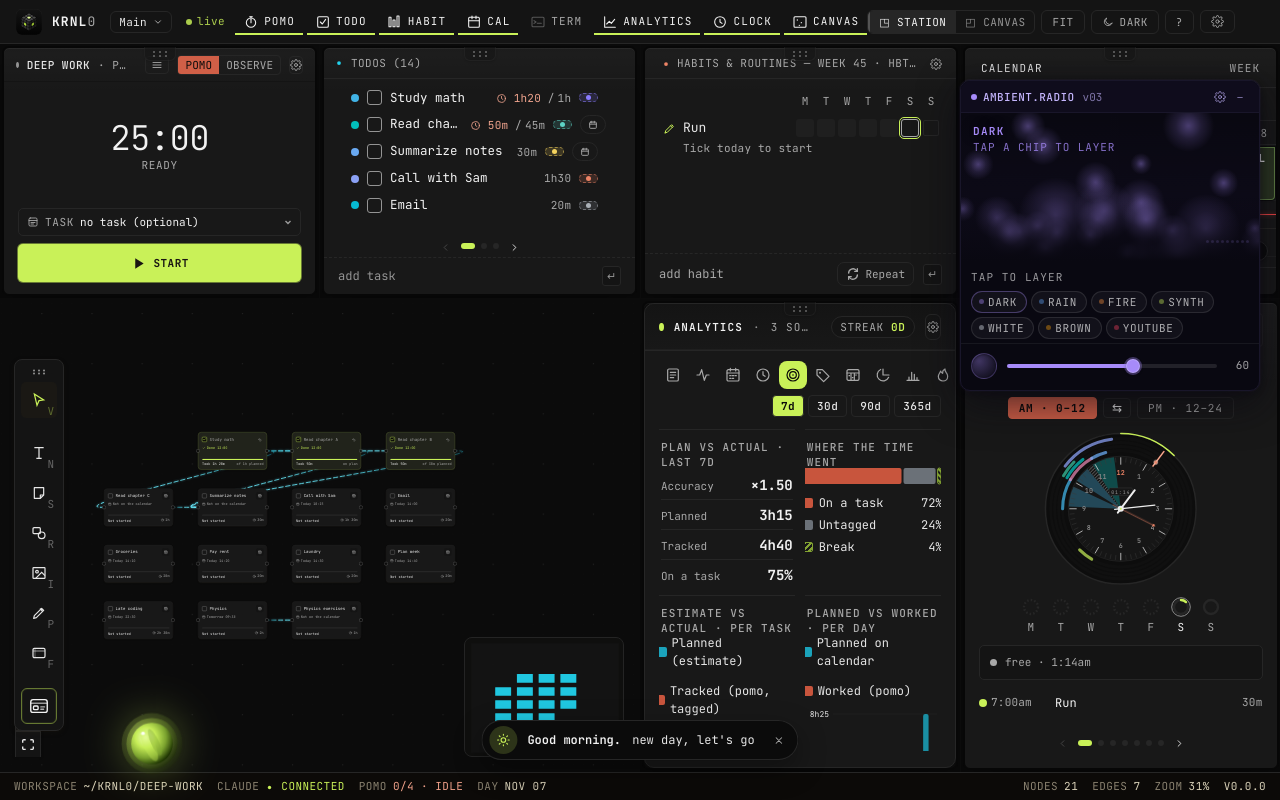
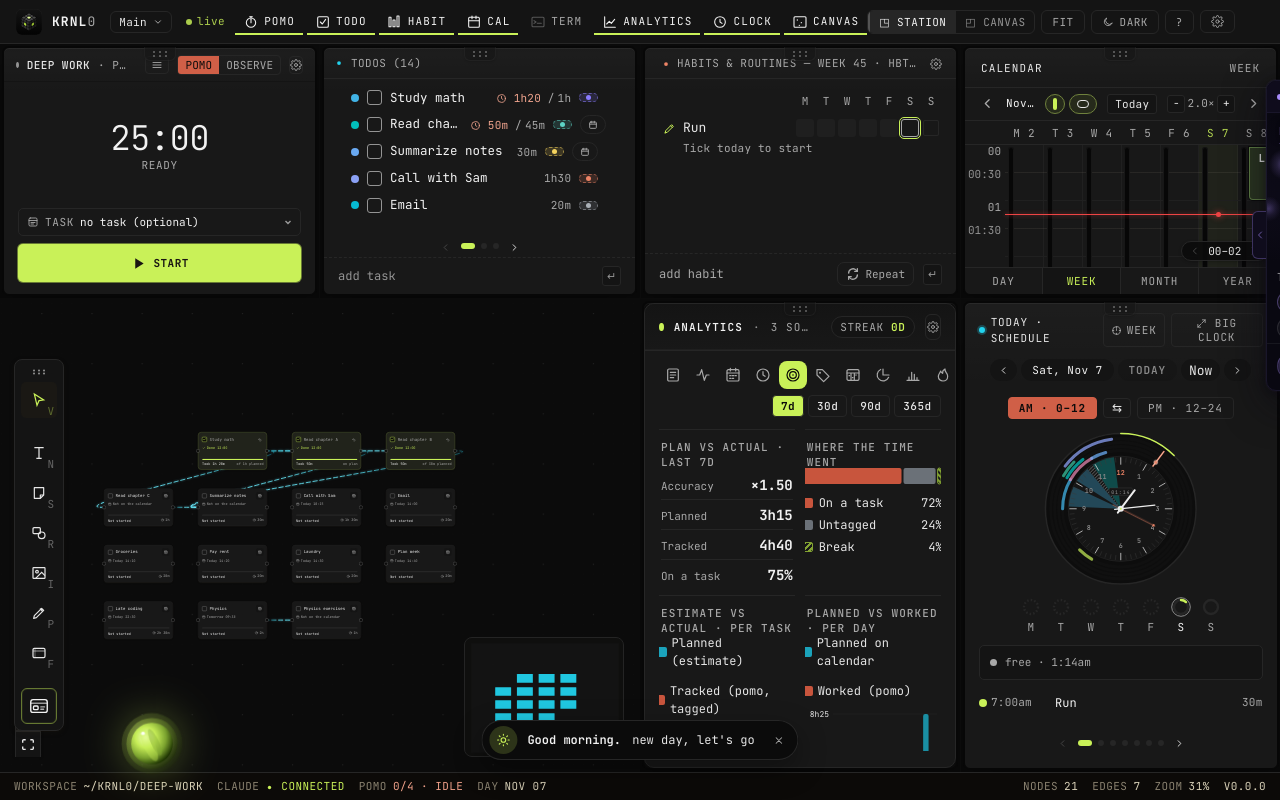
Before and after one commit to theMindDeveloper/KRNL0, a React (Vite) app: page / in a window 1280 px wide. Built offline with nearby package versions, Linux system fonts and the light colour scheme.

Commit message:
fix(radio): start tucked on a first run and remember tucking, so it never covers the Calendar

```diff
--- a/src/renderer/components/AmbientRadio/index.tsx
+++ b/src/renderer/components/AmbientRadio/index.tsx
@@ -131,6 +131,8 @@ export const RADIO_FRAME_MS = 16;
 const POS_KEY    = 'krnl0-ambient-radio-pos';
 const PARAMS_KEY = 'krnl0-ambient-radio-params';
 const STATE_KEY  = 'krnl0-ambient-radio-state';
+/** Docked to an edge ('left' | 'right') or floating ('none') — kept across launches. */
+const EDGE_KEY   = 'krnl0-ambient-radio-edge';
 const FAVS_KEY   = 'krnl0-ambient-radio-yt-favs';
 const FAVS_MAX   = 50;
 const Z = LAYERS.widget;
@@ -185,6 +187,27 @@ function loadPos(): Pos {
     }
   } catch { /* fall through */ }
   return { x: window.innerWidth - WIDTH - 20, y: 80 };
+}
+
+/**
+ * Where the radio starts. A first run (nothing saved) starts docked as a thin
+ * tab on the right edge: a floating panel there covered the Station's
+ * Calendar for every new user. A docked radio comes back docked, against the
+ * current window's edge (the window may have changed size since).
+ */
+function loadEdge(): EdgeState {
+  try {
+    const raw = localStorage.getItem(EDGE_KEY);
+    if (raw === 'left' || raw === 'right' || raw === 'none') return raw;
+    if (localStorage.getItem(POS_KEY) === null) return 'right';
+  } catch { /* fall through */ }
+  return 'none';
+}
+
+function placeForEdge(edge: EdgeState, p: Pos): Pos {
+  if (edge === 'right') return { x: window.innerWidth - PEEK_PX, y: p.y };
+  if (edge === 'left') return { x: -(WIDTH - PEEK_PX), y: p.y };
+  return p;
 }
 
 function savePos(p: Pos): void {
@@ -395,8 +418,11 @@ export function AmbientRadio() {
   const [playing, setPlaying] = useState(false);
   const [volume, setVolume] = useState(initState.masterVolume);
 
-  const [edge, setEdge] = useState<EdgeState>('none');
-  const [pos, setPos] = useState<Pos>(loadPos);
+  const [edge, setEdge] = useState<EdgeState>(loadEdge);
+  const [pos, setPos] = useState<Pos>(() => placeForEdge(loadEdge(), loadPos()));
+  useEffect(() => {
+    try { localStorage.setItem(EDGE_KEY, edge); } catch { /* quota */ }
+  }, [edge]);
   const [isDragging, setIsDragging] = useState(false);
   // Visual-only hide. Keeps the YT iframe and audio engine alive so music
   // continues playing while the panel disappears (driven by the Jen bridge).
@@ -1161,7 +1187,9 @@ export function AmbientRadio() {
 
             <div style={{ marginLeft: 'auto', display: 'flex', gap: 2 }}>
               <button type="button" data-testid="ambient-radio-gear" title="Settings" onClick={() => setSettingsOpen((o) => !o)} style={headerBtn(settingsOpen)}><SettingsIcon name="settings" size={12} /></button>
-              <button type="button" title="Snap to edge" onClick={snapToNearestEdge} style={headerBtn(false)}>−</button>
+              <button type="button" title="Tuck to the edge" aria-label="Tuck to the edge" onClick={snapToNearestEdge} style={headerBtn(false)}>
+                <svg width="12" height="12" viewBox="0 0 12 12" aria-hidden><path d="M2.5 6h7" stroke="currentColor" strokeWidth="1.6" strokeLinecap="round" /></svg>
+              </button>
             </div>
           </div>
 
```
Also changed, not shown: 1 other file (tests, documents, lock files or other folders).
